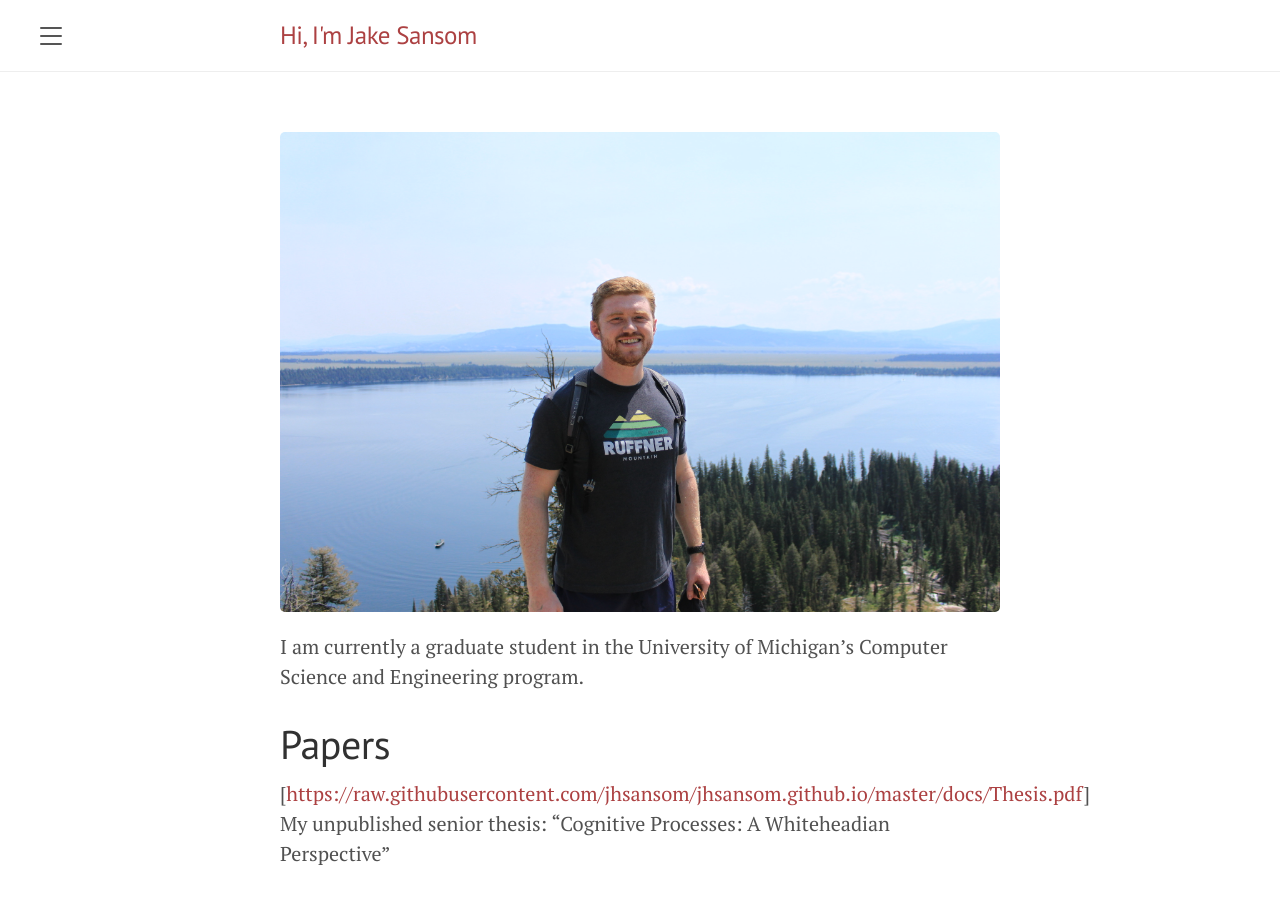
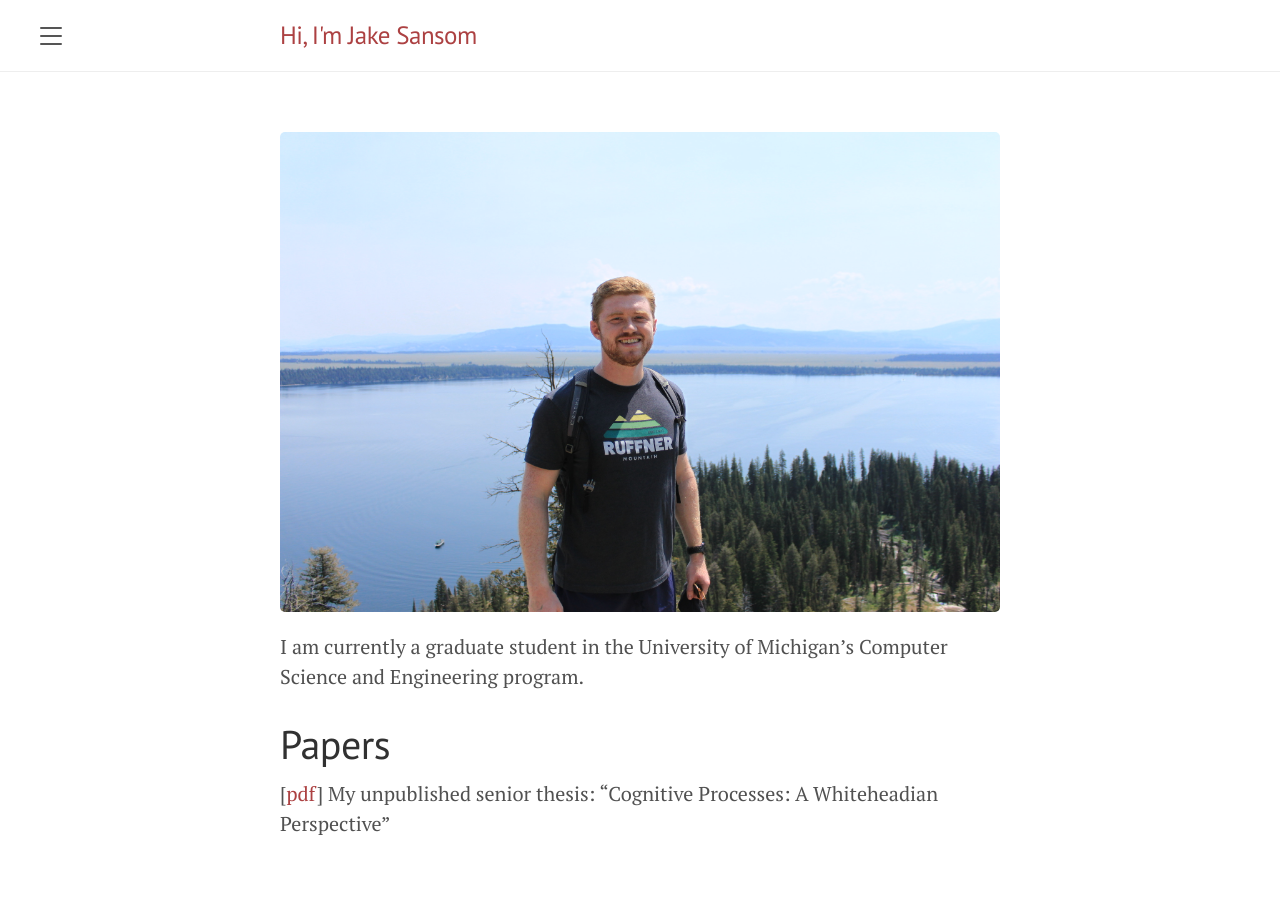
Before and after one commit to jhsansom/jhsansom.github.io, a Jekyll site: the page built from index.md, in a window 1280 px wide. Built offline with Jekyll 4.4.1, drawn with Linux system fonts in a browser that asks for light colours; Markdown is read by kramdown in place of the engine named in the settings; some of the changed lines change nothing that is shown.

Commit message:
Added thesis

```diff
--- a/index.md
+++ b/index.md
@@ -9,4 +9,4 @@
 
 # Papers
 
-[[https://raw.githubusercontent.com/jhsansom/jhsansom.github.io/master/docs/Thesis.pdf](pdf)] My unpublished senior thesis: “Cognitive Processes: A Whiteheadian Perspective”
+[[pdf](https://raw.githubusercontent.com/jhsansom/jhsansom.github.io/master/docs/Thesis.pdf)] My unpublished senior thesis: “Cognitive Processes: A Whiteheadian Perspective”
```
